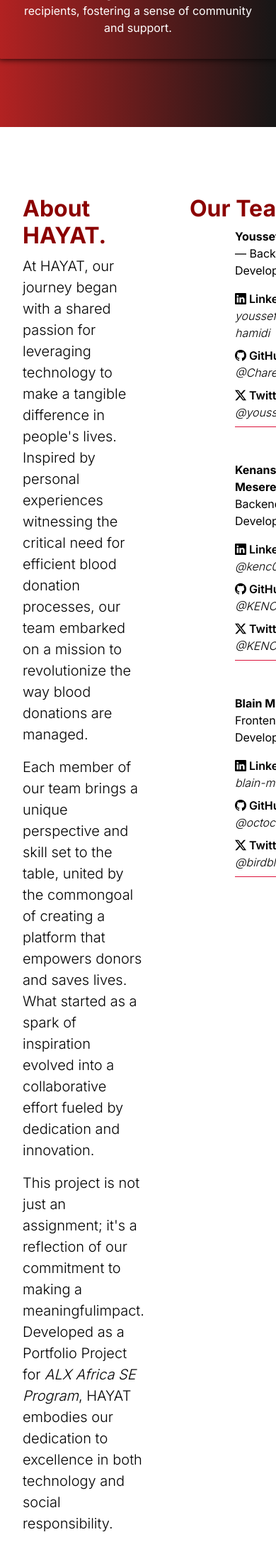
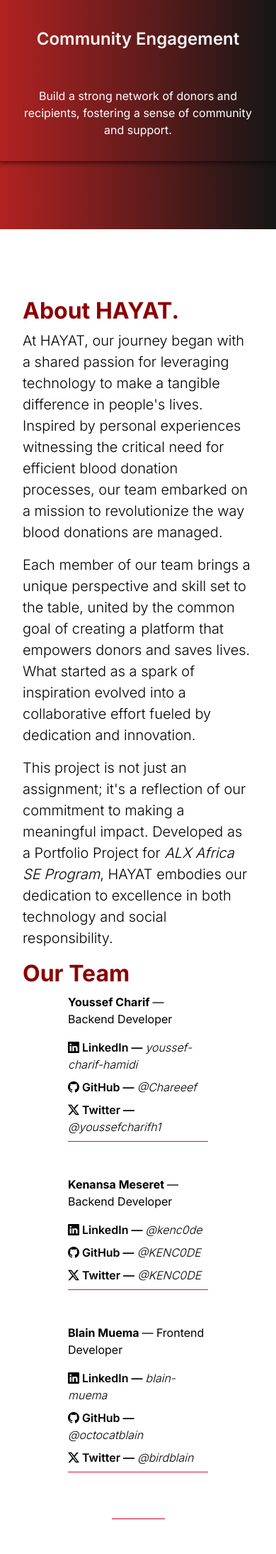
Before and after one commit to Chareeef/HAYAT, a Flask app: page /about in a window 390 px wide. Shown: the part 2506-4696 px from the top of the page at 71% size. Run offline with Flask 2, Linux system fonts and the light colour scheme; some libraries are stand-ins or nearby versions.

Commit message:
Set a more responsive design

```diff
--- a/routes/center_dashboard.py
+++ b/routes/center_dashboard.py
@@ -65,7 +65,8 @@ def update_center():
     update_infos.country.choices = [(country.id, country.name)
                                     for country in storage.all('Country')]
 
-    update_infos.city.choices = [(city.id, city.name) for city in storage.all('City')]
+    update_infos.city.choices = [(city.id, city.name)
+                                 for city in storage.all('City')]
 
     if 'email' in dict(request.form) and update_infos.validate_on_submit():
         center.name = update_infos.name.data
--- a/routes/login.py
+++ b/routes/login.py
@@ -1,7 +1,5 @@
 #!/ usr/bin/python3
-"""
-Our Project Flask Routes
-"""
+"""The Login Route"""
 from app import app, bcrypt
 from db import storage
 from db.models.donor import Donor
@@ -15,6 +13,7 @@ from forms.login import DonorLoginForm, TCLoginForm
 def login():
     """Login page for both Donor and Transfusion Center"""
     if current_user.is_authenticated:
+        flash('Logout first.', 'info')
         return redirect(url_for('home'))
 
     tc_form = TCLoginForm()
--- a/routes/register.py
+++ b/routes/register.py
@@ -1,7 +1,5 @@
 #!/ usr/bin/python3
-"""
-Our Project Flask Routes
-"""
+"""The Register Route"""
 from app import app, bcrypt
 from db.models.blood_bag import BloodBag
 from db.models.donor import Donor
@@ -15,6 +13,7 @@ from forms.registration import DonorRegistrationForm, TCRegistrationForm
 def register():
     """Register page for both Donor and Transfusion Center"""
     if current_user.is_authenticated:
+        flash('Logout first.', 'info')
         return redirect(url_for('home'))
 
     tc_form = TCRegistrationForm()
--- a/static/styles/footer.css
+++ b/static/styles/footer.css
@@ -9,6 +9,7 @@
 
 .footer_wrapper {
     display: flex;
+    flex-wrap: wrap;
     flex: 1 0 0;
     justify-content: space-between;
     gap: 3rem;
--- a/static/styles/header.css
+++ b/static/styles/header.css
@@ -36,14 +36,13 @@ header {
     display: flex;
     gap: 1rem;
 
-
     .header_btn {
         padding: .2rem;
         background-color: var(--primary-clr);
         color: var(--secondary-clr);
         border: 2px solid var(--tertiary-clr);
         border-radius: .375rem;
-        width: 10dvw;
+        width: 12.5vw;
         font-size: 1.2rem;
         cursor: pointer;
         transition: all 500ms ease;
--- a/static/styles/landing.css
+++ b/static/styles/landing.css
@@ -190,33 +190,36 @@ main {
     padding-block: 6rem;
     display: flex;
     flex-direction: column;
+    flex-wrap: wrap;
     gap: 2rem;
     color: black;
 
     .landing_about_content {
-        display: grid;
-        grid-template-columns: repeat(2, 1fr);
-        gap: 2rem;
+        width: 100%;
+        display: flex;
+        justify-content: space-between;
+        flex-wrap: wrap;
 
-        >.about_description {
+        .about_description {
+            width: 40rem;
             padding-inline: 2rem;
-            flex: 6;
 
-            >.about_section_title {
+            .about_section_title {
                 font-size: 2rem;
                 font-weight: 700;
                 color: darkred;
             }
 
-            >.text {
+            .text {
                 color: black;
-                line-height: 1, 5;
+                line-height: 1.5;
                 font-size: 1.25rem;
             }
         }
 
         .team_profiles {
-            flex: 6;
+            width: 40rem;
+            padding-inline: 2rem;
 
             .team_profile_title {
                 font-size: 2rem;
@@ -236,12 +239,12 @@ main {
                     .team_member_name {
                         font-weight: 700;
 
-                        >span {
+                        span {
                             font-weight: 400;
                         }
                     }
 
-                    >li {
+                    li {
                         display: flex;
                         justify-content: flex-start;
                         gap: 1rem;
@@ -250,19 +253,19 @@ main {
                         padding-block-end: .5rem;
 
 
-                        >a {
+                        a {
                             color: black;
                             transition: all 200ms ease;
                             font-weight: 600;
 
-                            >span{
+                            span{
                                 font-style: italic;
                                 font-weight: 300;
                             }
                         }
                     }
 
-                    >li:hover a {
+                    li:hover a {
                         text-decoration: underline;
                         color: crimson;
                         transition: all 200ms ease;
@@ -272,7 +275,7 @@ main {
         }
     }
 
-    >hr {
+    hr {
         align-self: center;
         width: 75px;
         border-bottom: 1px solid crimson;
--- a/templates/landing_page.html
+++ b/templates/landing_page.html
@@ -59,16 +59,14 @@
 			<div class="about_description">
 				<h2 class="about_section_title">About HAYAT.</h2>
 				<p class="text">At HAYAT, our journey began with a shared passion for leveraging technology to make a
-				tangible
-				difference in people's lives. Inspired by personal experiences witnessing the critical need for
+				tangible difference in people's lives. Inspired by personal experiences witnessing the critical need for
 				efficient blood donation processes, our team embarked on a mission to revolutionize the way
 				blood donations are managed.</p>
 				<p class="text">Each member of our team brings a unique perspective and skill set to the table, united
-				by the commongoal of creating a platform that empowers donors and saves lives. What started as a
-				spark of
-				inspiration evolved into a collaborative effort fueled by dedication and innovation.</p>
+				by the common goal of creating a platform that empowers donors and saves lives. What started as a
+				spark of inspiration evolved into a collaborative effort fueled by dedication and innovation.</p>
 				<p class="text">This project is not just an assignment; it's a reflection of our commitment to making a
-				meaningfulimpact. Developed as a Portfolio Project for <em>ALX Africa SE Program</em>, HAYAT
+				meaningful impact. Developed as a Portfolio Project for <em>ALX Africa SE Program</em>, HAYAT
 				embodies our
 				dedication to excellence in both technology and social responsibility.</p>
 			</div>
```
Also changed, not shown: other parts of static/styles/landing.css (+11 -11 lines), forms/registration.py (+16 -10 lines), templates/register.html (+10 -2 lines).
